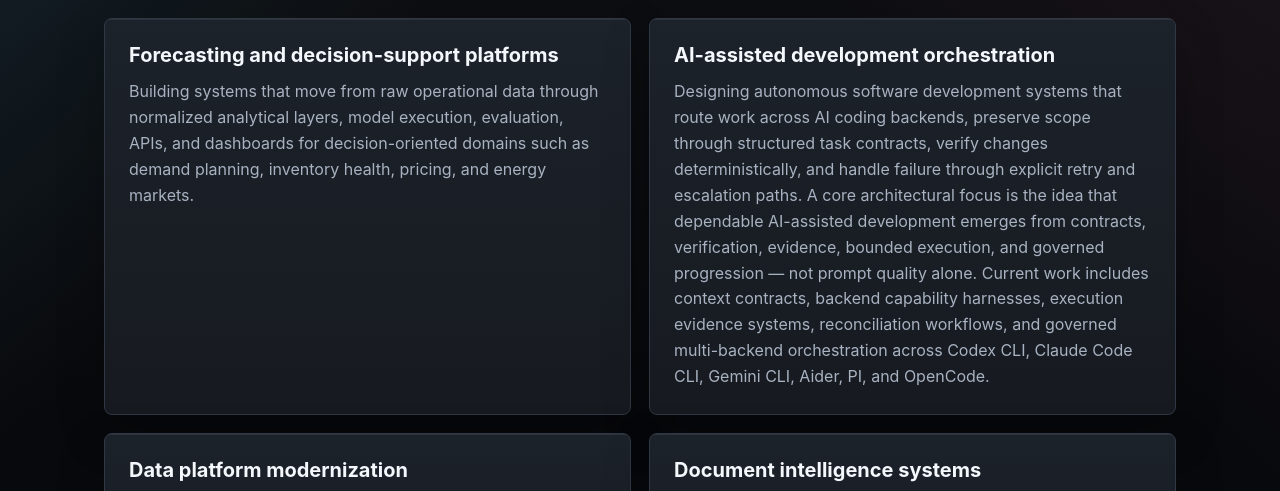
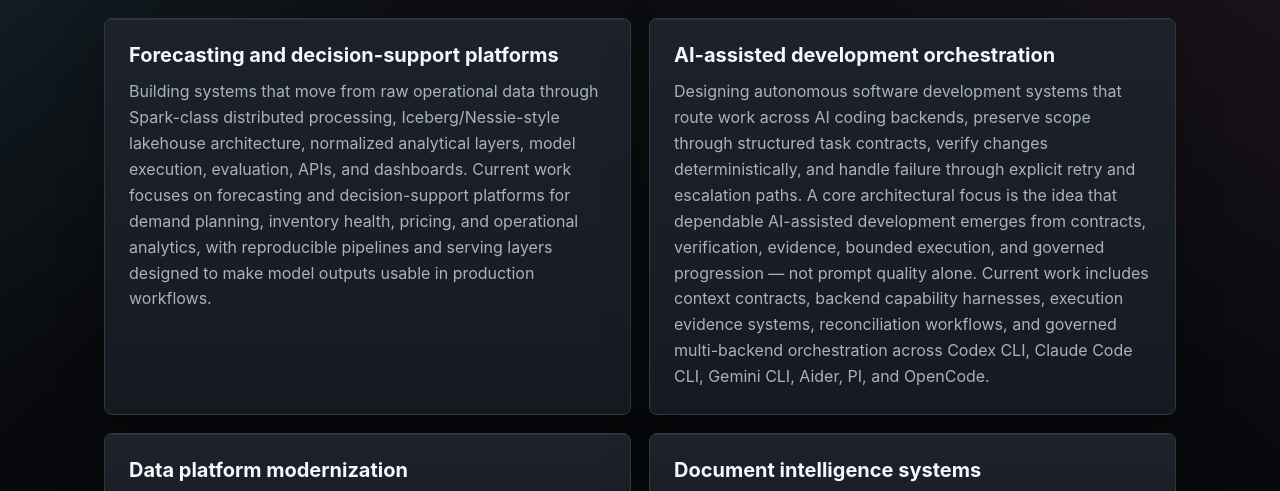
Before and after one commit to foxmike/foxmike.github.io, an Astro site: page /work in a window 1280 px wide. Shown: the part 276-767 px from the top of the page. Built offline with nearby package versions, Linux system fonts and the light colour scheme; Astro itself is replaced by a stand-in of ours.

Commit message:
Refine forecasting platform positioning

```diff
--- a/src/pages/work.astro
+++ b/src/pages/work.astro
@@ -4,7 +4,7 @@ import BaseLayout from '../layouts/BaseLayout.astro';
 const work = [
   {
     title: 'Forecasting and decision-support platforms',
-    text: 'Building systems that move from raw operational data through normalized analytical layers, model execution, evaluation, APIs, and dashboards for decision-oriented domains such as demand planning, inventory health, pricing, and energy markets.',
+    text: 'Building systems that move from raw operational data through Spark-class distributed processing, Iceberg/Nessie-style lakehouse architecture, normalized analytical layers, model execution, evaluation, APIs, and dashboards. Current work focuses on forecasting and decision-support platforms for demand planning, inventory health, pricing, and operational analytics, with reproducible pipelines and serving layers designed to make model outputs usable in production workflows.',
   },
   {
     title: 'AI-assisted development orchestration',
```
